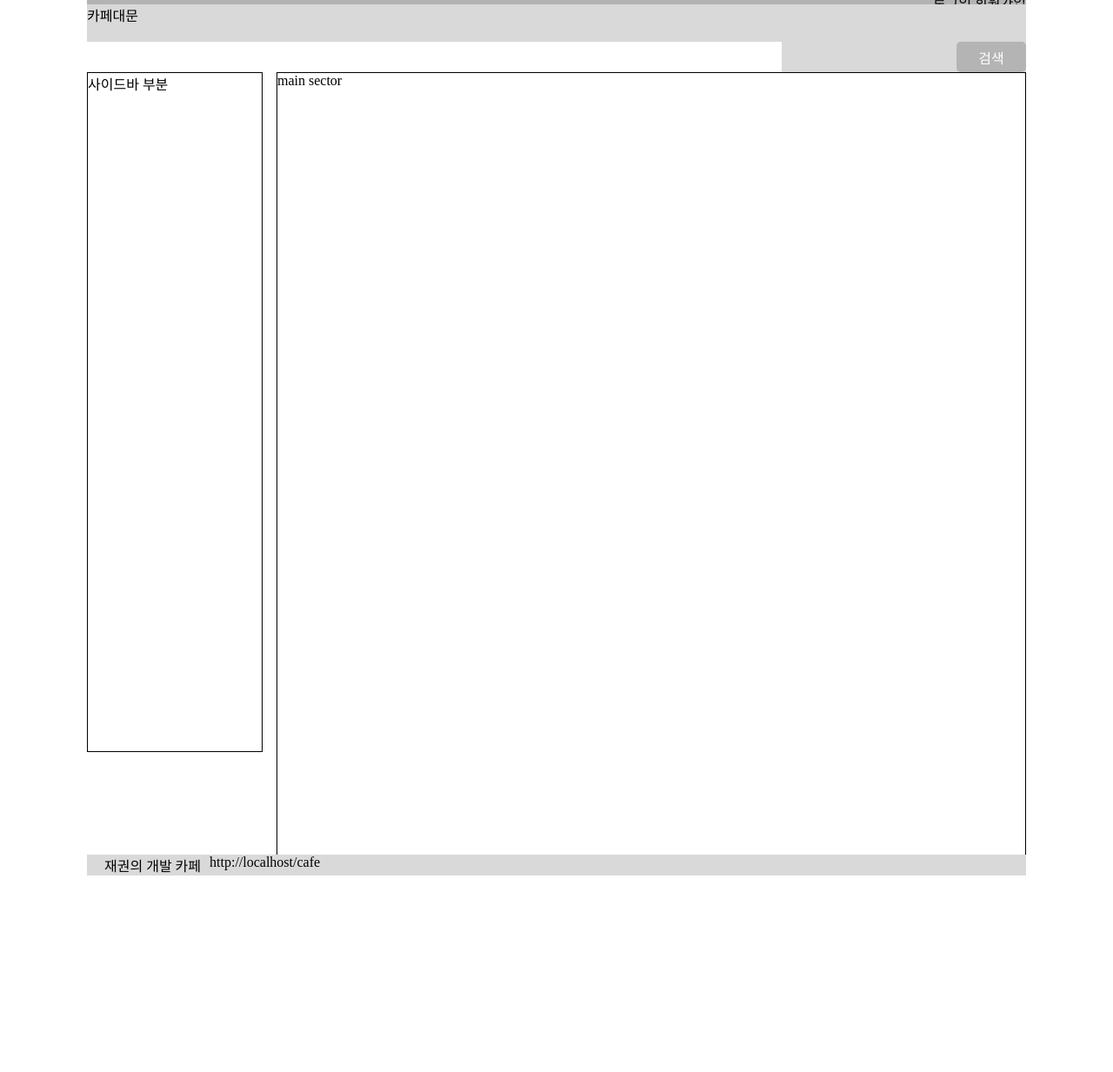
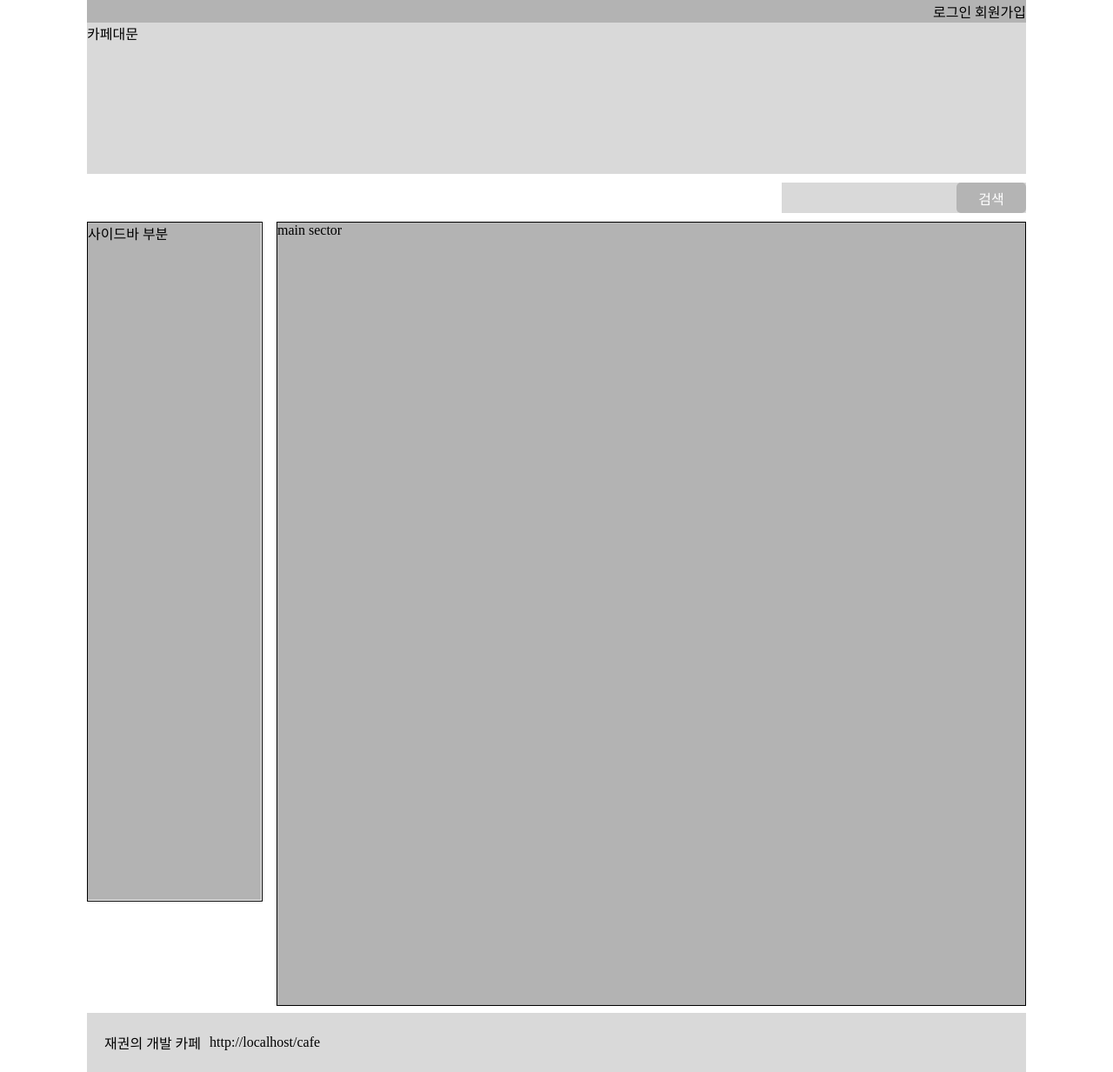
Before and after one commit to yongsubchoi/naver_cafe, a CodeIgniter app: page /database/ in a window 1280 px wide. Shown: the whole page at 87% size. Before the commit the page ends 1007 px from the top, so only its background shows below. Run offline with CodeIgniter, Linux system fonts and the light colour scheme.

Commit message:
UPDATE 브라우저 축소 시 요소들이축소되고 붙어버리는 문제 -> height값을 % 에서 px 고정값으로 변경 및 margin 설정

```diff
--- a/CI/application/views/layouts/sideBar.php
+++ b/CI/application/views/layouts/sideBar.php
@@ -1,3 +1,4 @@
+<!-- 메인 부분 -->
 <div class="main_section">
   <!-- 사이드바 부분 -->
   <div class="side_bar_section">
--- a/CI/application/views/posts/index_view.php
+++ b/CI/application/views/posts/index_view.php
@@ -1,6 +1,3 @@
-<?php
-  defined('BASEPATH') OR exit('No direct script access allowed');
-?>
   <!-- 메인 게시판 부분 -->
   <div class="main_posts">
     <?php echo $content; ?>
--- a/CI/public/css/styles.css
+++ b/CI/public/css/styles.css
@@ -22,7 +22,7 @@ header {
 }
 .login_signUp_style {
   width: 100%;
-  height: 10%;
+  height: 27px;
   display: flex;
   flex-direction: row;
   justify-content: space-between;
@@ -30,7 +30,7 @@ header {
 }
 .cafe_door {
   width: 100%;
-  height: 90%;
+  height: 180px;
   background-color: #D9D9D9;
 }
 .search_section {
@@ -39,6 +39,7 @@ header {
   display: flex;
   justify-content: space-between;
   align-items: center;
+  margin: 10px;
 }
 .search_bar {
   width: 281px;
@@ -72,12 +73,14 @@ header {
   width: 860px;
   height: 900px;
   border: 1px solid black;
+  background-color: #B3B3B3;
 }
 /*! 메인 > 사이드바 */
 /** 사이드바 부분 */
 .side_bar_section {
   width: 200px;
   height: 780px;
+  background-color: #B3B3B3;
 }
 .side_bar {
   width: 100%;
@@ -95,11 +98,13 @@ footer {
   flex-direction: row-reverse;
   justify-content: space-between;
   align-items: center;
+  margin-top: 10px;
 }
 .footer_logo {
   width: 100%;
-  height: 24px;
+  height: 68px;
   display: flex;
   flex-direction: row;
   justify-content: flex-start;
+  align-items: center;
 }
```
